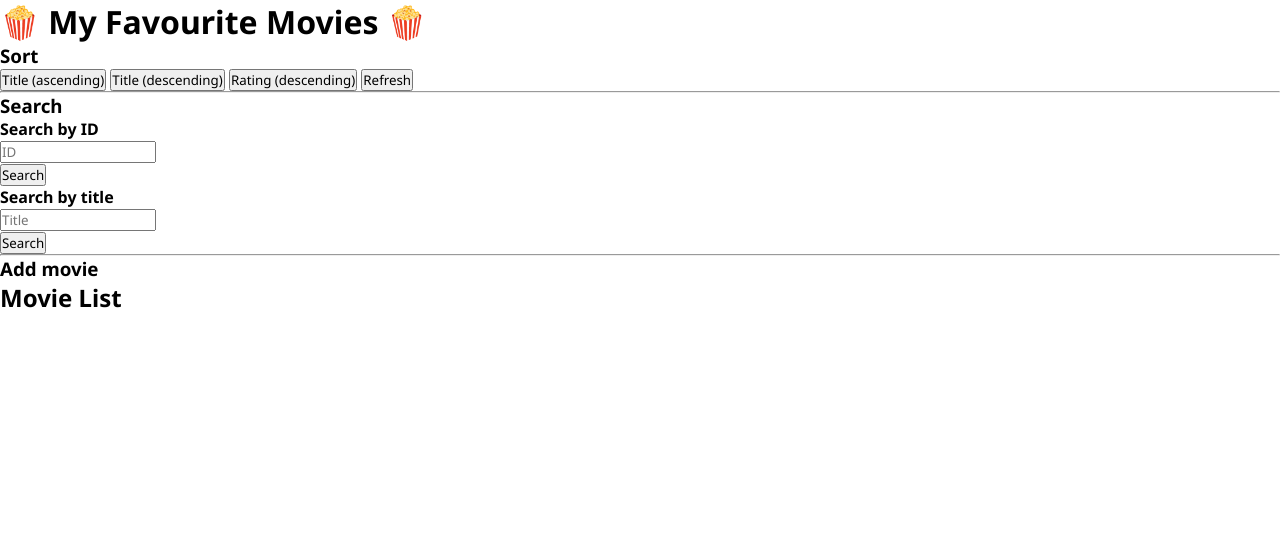
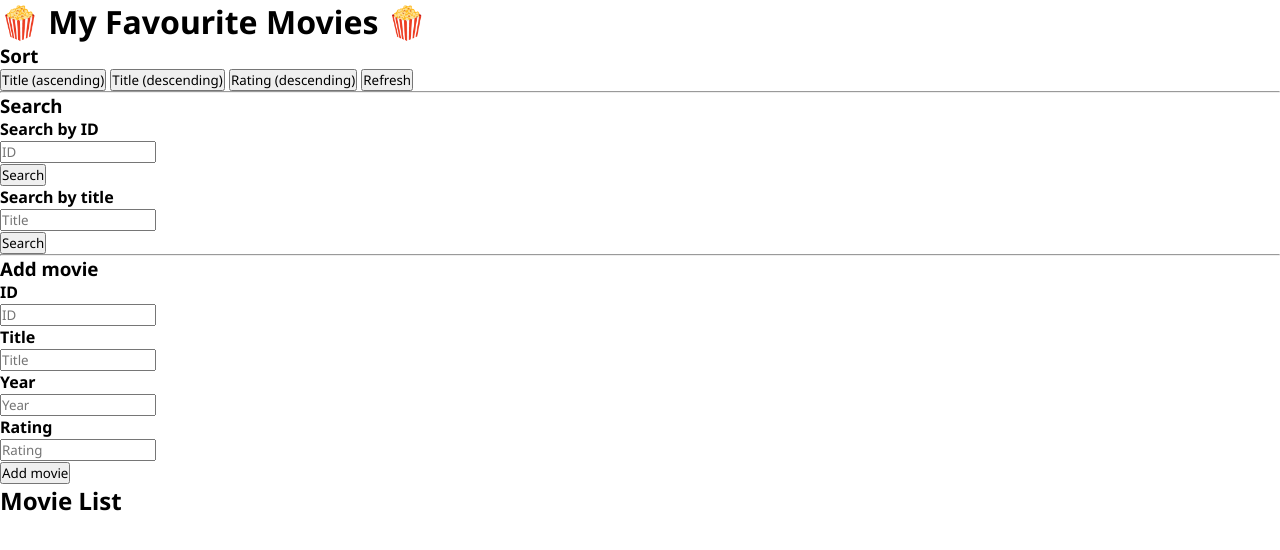
Before and after one commit to beiwa02/holmesglen-repository-3, a plain HTML site: page index.html in a window 1280 px wide. Drawn offline with Linux system fonts and the light colour scheme.

Commit message:
Add "add movie" form

```diff
--- a/index.html
+++ b/index.html
@@ -66,6 +66,39 @@
       <!-- Add movie -->
       <div class="sidebar-sec" id="add">
         <h3>Add movie</h3>
+        <!-- Add movie form -->
+        <div id="add-movie">
+          <form id="add-form">
+
+            <!-- Inputs -->
+            <!-- ID -->
+            <div class="form-div">
+              <label for="add-ID"><h4>ID</h4></label>
+              <input type="number" placeholder="ID" name="ID" id="add-ID">
+            </div>
+
+            <!-- Title -->
+            <div class="form-div">
+              <label for="add-title"><h4>Title</h4></label>
+              <input type="text" placeholder="Title" name="title" id="add-title">
+            </div>
+
+            <!-- Year -->
+            <div class="form-div">
+              <label for="add-year"><h4>Year</h4></label>
+              <input type="text" placeholder="Year" name="year" id="add-year">
+            </div>
+
+            <!-- Rating -->
+            <div class="form-div">
+              <label for="add-rating"><h4>Rating</h4></label>
+              <input type="number" placeholder="Rating" name="rating" id="add-rating">
+            </div>
+
+            <!-- Submit -->
+            <button type="button" name="submit" onclick="">Add movie</button>
+          </form>
+        </div>
       </div>
     </div>
 
```
